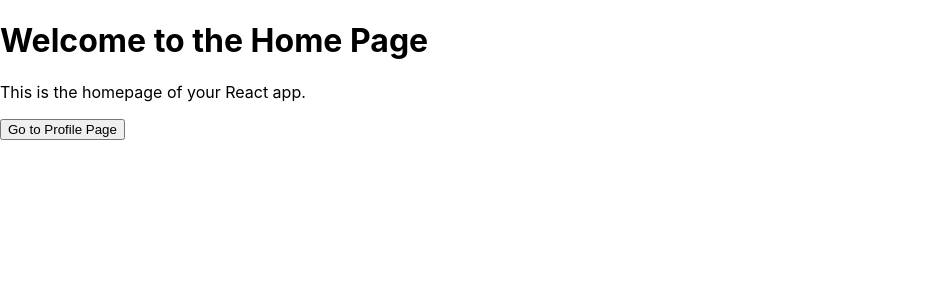
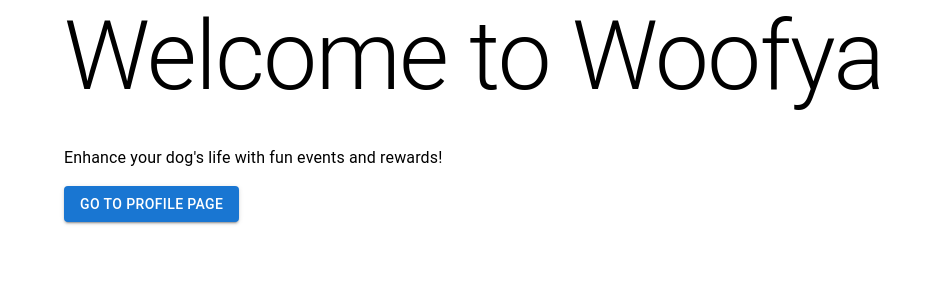
Before and after one commit to MK-467-Woofya/gamification-tool, a React (Create React App) app in the folder frontend/: page / in a window 1280 px wide. Shown: the top 300 px of the page, without its empty margins (0-942 px from the left). Built offline with nearby package versions, Linux system fonts and the light colour scheme.

Commit message:
Add files via upload

```diff
--- a/frontend/src/components/HomePage.js
+++ b/frontend/src/components/HomePage.js
@@ -1,19 +1,26 @@
 import React from 'react';
+import { Button, Typography, Container, Box, CircularProgress } from '@mui/material';
 import { useNavigate } from 'react-router-dom';
 
 function HomePage() {
     const navigate = useNavigate();
 
     const goToProfile = () => {
-        navigate('/profile');
+        navigate('/profile');  // Navigation
     };
 
     return (
-        <div>
-            <h1>Welcome to the Home Page</h1>
-            <p>This is the homepage of your React app.</p>
-            <button onClick={goToProfile}>Go to Profile Page</button>
-        </div>
+        <Container>
+            <Typography variant="h1" gutterBottom>
+                Welcome to Woofya
+            </Typography>
+            <Typography variant="body1" paragraph>
+                Enhance your dog's life with fun events and rewards!
+            </Typography>
+            <Button variant="contained" color="primary" onClick={goToProfile}>
+                Go to Profile Page
+            </Button>
+        </Container>
     );
 }
 
--- a/frontend/src/components/ProfilePage.js
+++ b/frontend/src/components/ProfilePage.js
@@ -1,5 +1,6 @@
 import React, { useEffect, useState } from 'react';
 import axios from 'axios';
+import { Button, Typography, Container, Box, CircularProgress } from '@mui/material';
 
 const ProfilePage = () => {
     const [user, setUser] = useState(null);
```
